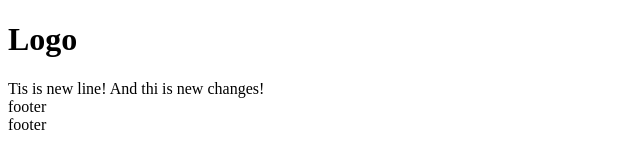
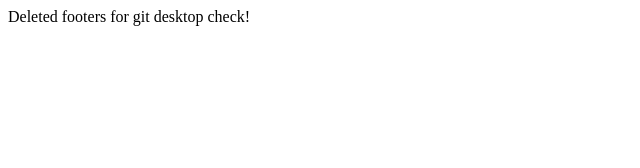
Before and after one commit to IC3CLD/test_repos, a plain HTML site: page index.html in a window 1280 px wide. Shown: the whole page, without its empty margins (0-640 px from the left). Drawn offline with Linux system fonts and the light colour scheme.

Commit message:
added start files
added some description

```diff
--- a/index.html
+++ b/index.html
@@ -6,20 +6,8 @@
     <title>Document</title>
 </head>
 <body>
-    <div class="header">
-        <h1>Logo</h1>
-    </div>
-    Tis is new line!
-    And thi is new changes!
 
-    <div class="footer">
-        footer
-    </div>
-
-
-    <div class="footer footer1">
-        footer
-    </div>
+    Deleted footers for git desktop check!
 
 </body>
 </html>
```
Also changed, not shown: css/styles.css (added).
